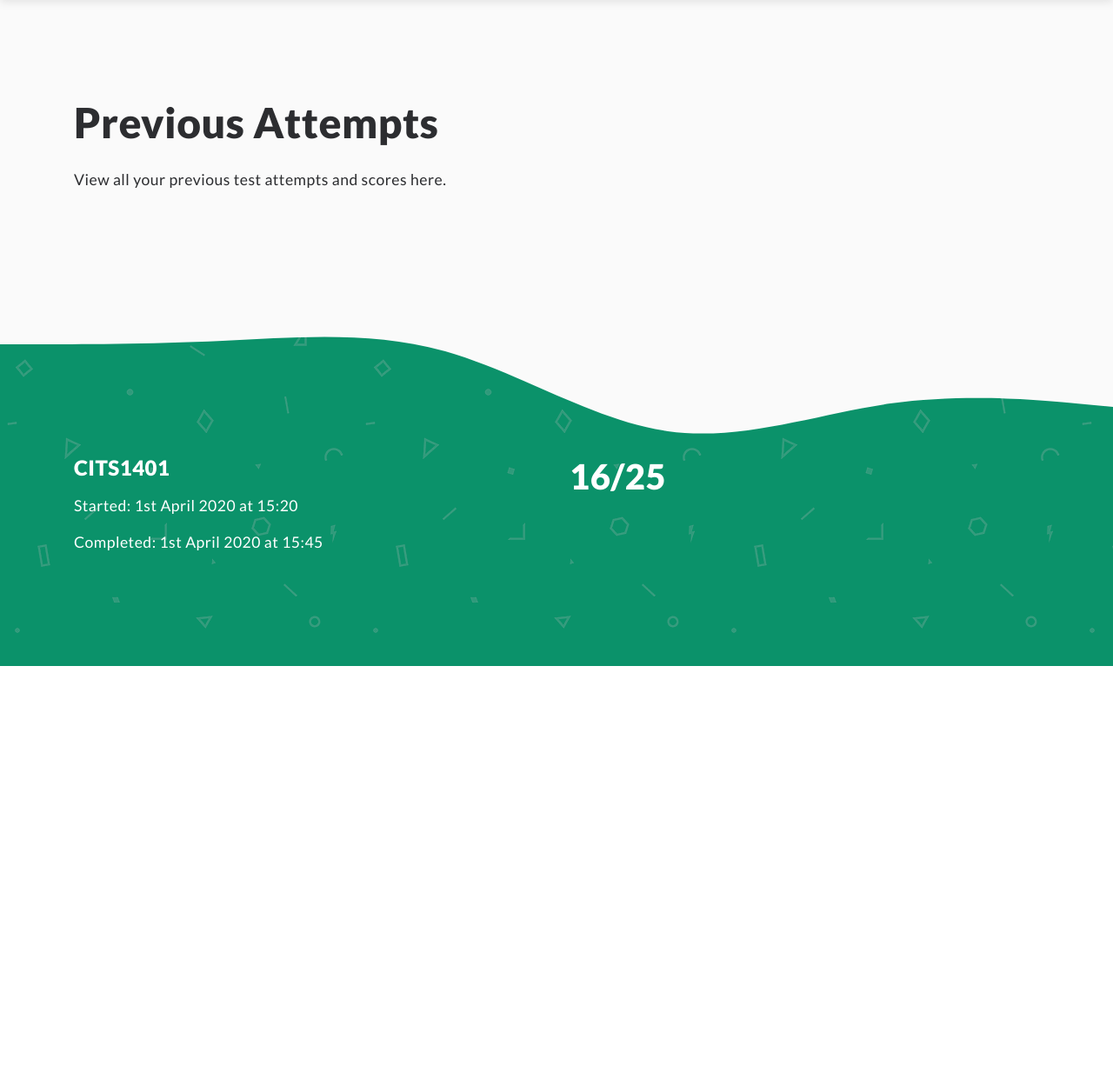
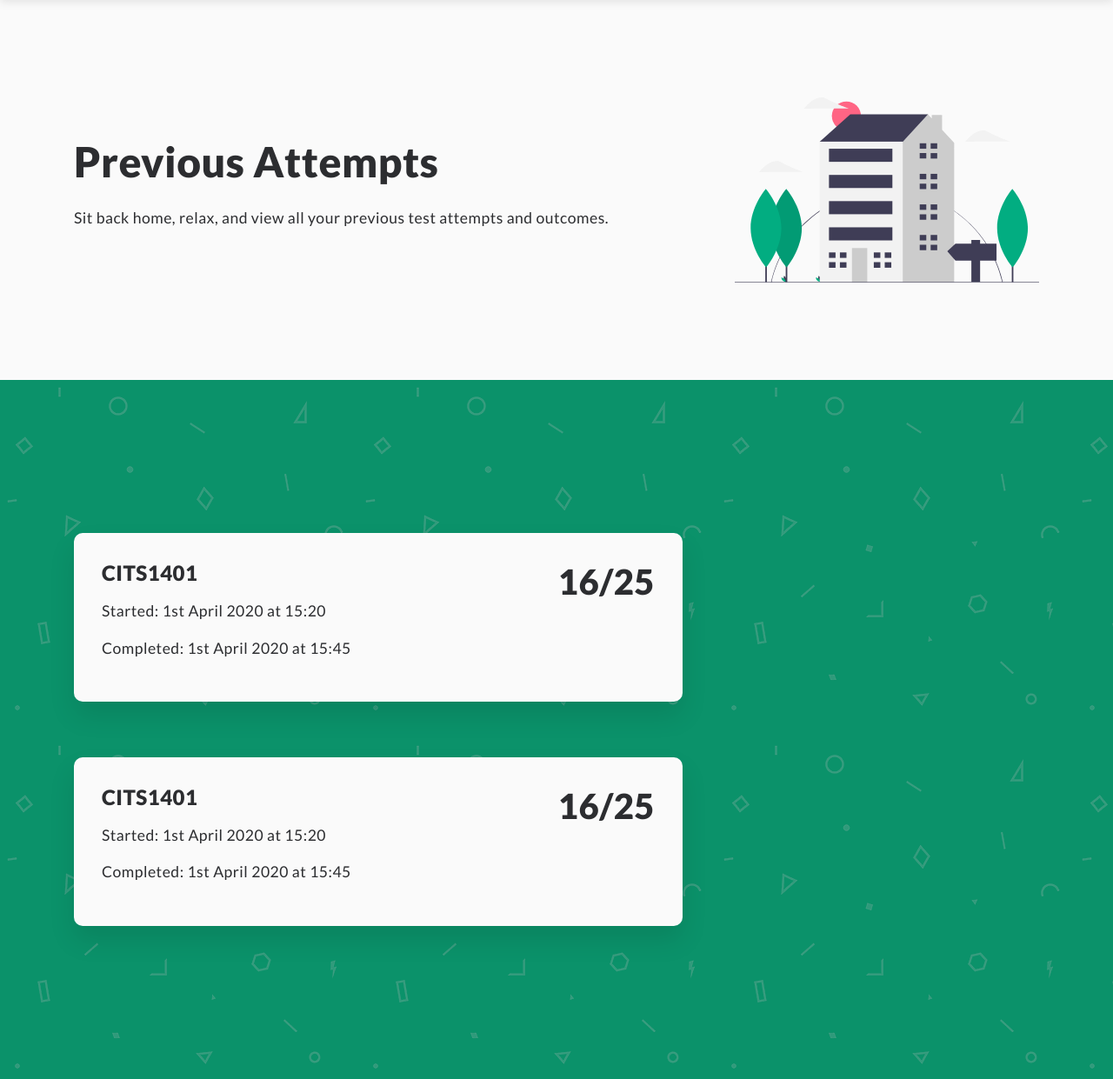
Before and after one commit to brucehow/examinaid, a Flask app: page /attempts in a window 1280 px wide. Shown: the part 71-1312 px from the top of the page at 87% size. Before the commit the page ends 837 px from the top, so only its background shows below. Run offline with Flask 2, Linux system fonts and the light colour scheme; some libraries are stand-ins or nearby versions.

Commit message:
Add content template and styling to previous attempts page

```diff
--- a/app/static/css/userprofile.css
+++ b/app/static/css/userprofile.css
@@ -40,22 +40,18 @@ section.dashboard {
   justify-content: space-between;
 }
 
-/* Previous Test Windows*/
-.window {
-  margin-top: 1%;
-  padding: 10px;
-  border: solid thin black;
-  border-radius: 1%;
-  cursor: pointer;
+/* Start Test Buttons */
+.test-links {
+  text-decoration: none;
 }
 
-.rightcontainer {
-  margin-top: 2%;
-  display: flex;
-  justify-content: flex-end;
+/* Attempts */
+.test-attempt {
+  color: #2c2d30;
+  background-color: #fafafa;
+  box-shadow: 0px 16px 30px rgba(0, 0, 0, 0.1);
+  border-radius: 10px;
+  max-width: 700px;
+  padding: 2rem;
+  margin: 4rem 0;
 }
-
-/* Start Test Buttons */
-.test-links{
-  text-decoration: none;
-}
--- a/app/templates/attempts.html
+++ b/app/templates/attempts.html
@@ -3,21 +3,21 @@
 {% block content %}
 <section class="grey">
   <div class="container">
-    <div class="user-msg">
-      <h1>Previous Attempts</h1>
-      <p>View all your previous test attempts and scores here.</p>
+    <div class="row vertical-align">
+      <div class="col-md-8">
+        <h1>Previous Attempts</h1>
+        <p>Sit back home, relax, and view all your previous test attempts and outcomes.</p>
+      </div>
+      <div class="col-md-4 d-none d-md-block">
+        <img class="img-lg" src="../static/resources/prevattempts.svg" alt="">
+      </div>
     </div>
   </div>
 </section>
 <section class="green">
-  <!-- Wave separator -->
-  <svg class="wave-top" xmlns="http://www.w3.org/2000/svg" viewBox="0 0 1440 320" preserveAspectRatio="none">
-    <path fill="#fafafa" fill-opacity="1" d="M0,64L48,64C96,64,192,64,288,58.7C384,53,480,43,576,74.7C672,107,768,181,864,197.3C960,213,1056,171,1152,154.7C1248,139,1344,149,1392,154.7L1440,160L1440,0L1392,0C1344,0,1248,0,1152,0C1056,0,960,0,864,0C768,0,672,0,576,0C480,0,384,0,288,0C192,0,96,0,48,0L0,0Z"></path>
-  </svg>
-
   <!-- Load previous tests here -->
-  <!-- Template -->
   <div class="container">
+    <!-- Template -->
     <div class="test-attempt">
       <div class="row">
         <div class="col-sm-6">
@@ -25,7 +25,19 @@
           <p>Started: 1st April 2020 at 15:20</p>
           <p>Completed: 1st April 2020 at 15:45</p>
         </div>
+        <div class="col-sm-6 text-right">
+          <h2>16/25</h2>
+        </div>
+      </div>
+    </div>
+    <div class="test-attempt">
+      <div class="row">
         <div class="col-sm-6">
+          <h3>CITS1401</h3>
+          <p>Started: 1st April 2020 at 15:20</p>
+          <p>Completed: 1st April 2020 at 15:45</p>
+        </div>
+        <div class="col-sm-6 text-right">
           <h2>16/25</h2>
         </div>
       </div>
```
Also changed, not shown: app/static/resources/prevattempts.svg (added).
